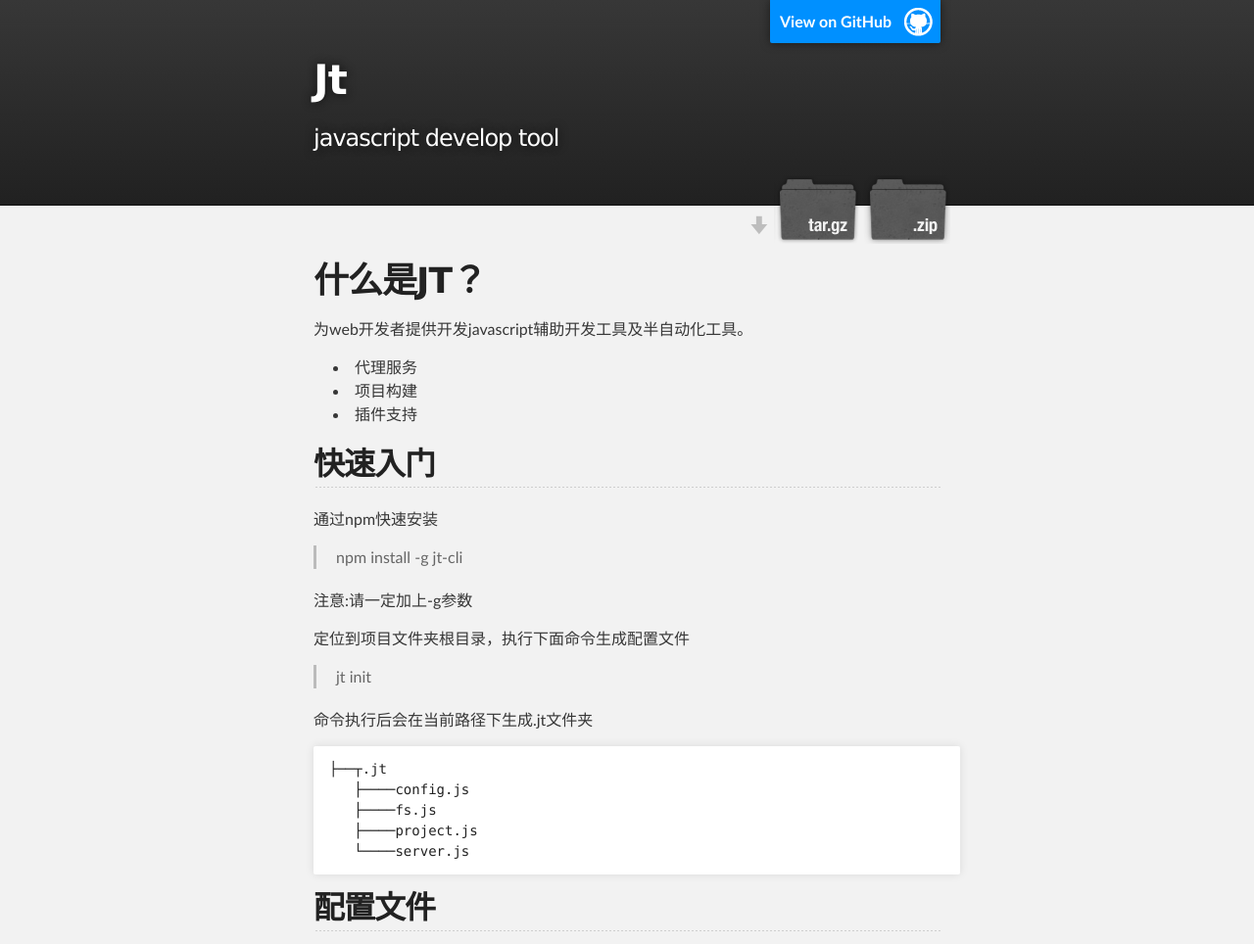
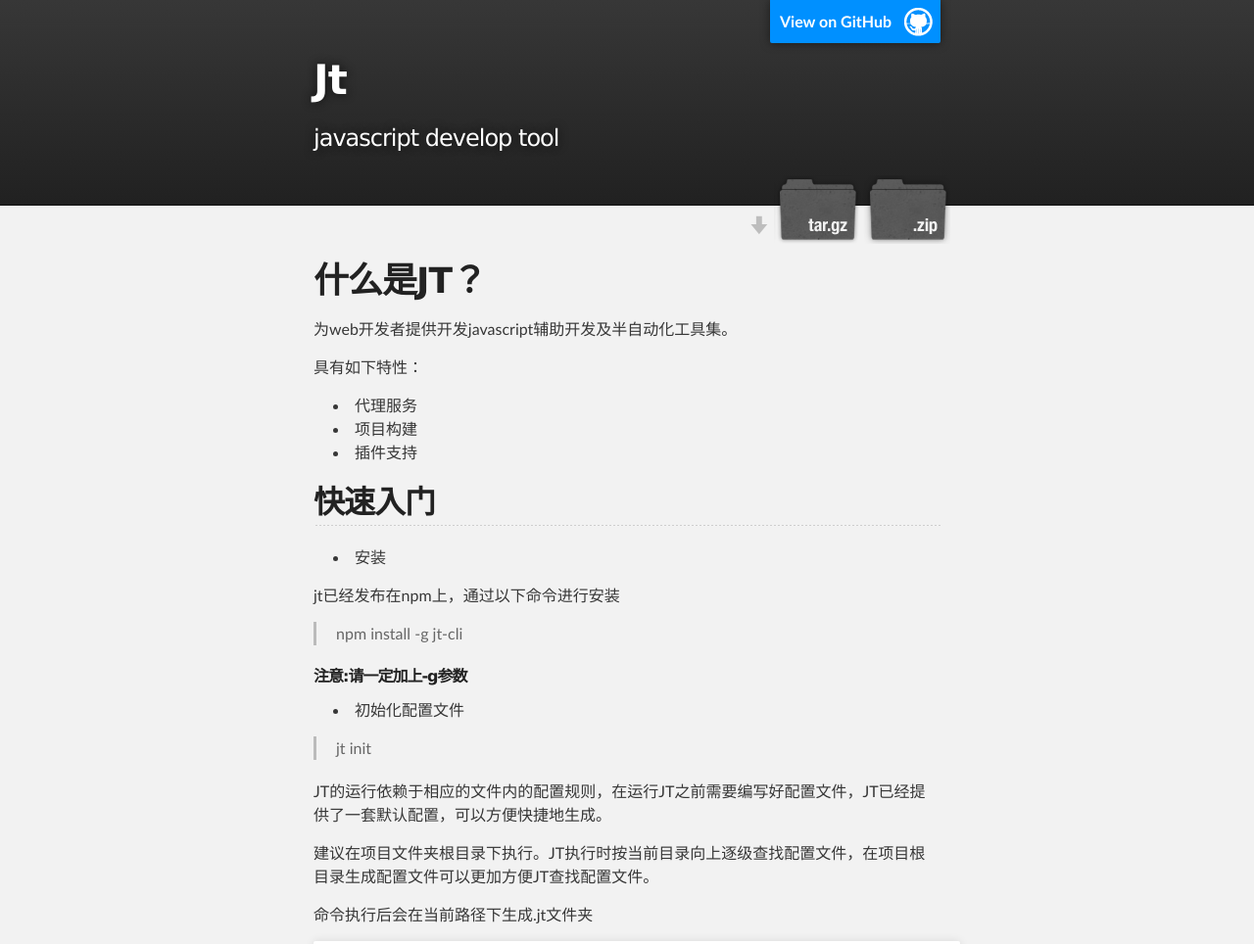
Before and after one commit to wyicwx/jt, a plain HTML site: page index.html in a window 1280 px wide. Shown: the top 964 px of the page at 98% size. Drawn offline with Linux system fonts and the light colour scheme.

```diff
--- a/index.html
+++ b/index.html
@@ -34,7 +34,9 @@
         <h1>
 <a name="%E4%BB%80%E4%B9%88%E6%98%AFjt" class="anchor" href="#%E4%BB%80%E4%B9%88%E6%98%AFjt"><span class="octicon octicon-link"></span></a>什么是JT？</h1>
 
-<p>为web开发者提供开发javascript辅助开发工具及半自动化工具。</p>
+<p>为web开发者提供开发javascript辅助开发及半自动化工具集。</p>
+
+<p>具有如下特性：</p>
 
 <ul>
 <li>代理服务</li>
@@ -43,19 +45,26 @@
 </ul><h2>
 <a name="%E5%BF%AB%E9%80%9F%E5%85%A5%E9%97%A8" class="anchor" href="#%E5%BF%AB%E9%80%9F%E5%85%A5%E9%97%A8"><span class="octicon octicon-link"></span></a>快速入门</h2>
 
-<p>通过npm快速安装</p>
+<ul>
+<li>安装</li>
+</ul><p>jt已经发布在npm上，通过以下命令进行安装</p>
 
 <blockquote>
 <p>npm install -g jt-cli</p>
 </blockquote>
 
-<p>注意:请一定加上-g参数</p>
+<h6>
+<a name="%E6%B3%A8%E6%84%8F%E8%AF%B7%E4%B8%80%E5%AE%9A%E5%8A%A0%E4%B8%8A-g%E5%8F%82%E6%95%B0" class="anchor" href="#%E6%B3%A8%E6%84%8F%E8%AF%B7%E4%B8%80%E5%AE%9A%E5%8A%A0%E4%B8%8A-g%E5%8F%82%E6%95%B0"><span class="octicon octicon-link"></span></a>注意:请一定加上-g参数</h6>
 
-<p>定位到项目文件夹根目录，执行下面命令生成配置文件</p>
-
-<blockquote>
+<ul>
+<li>初始化配置文件</li>
+</ul><blockquote>
 <p>jt init</p>
 </blockquote>
+
+<p>JT的运行依赖于相应的文件内的配置规则，在运行JT之前需要编写好配置文件，JT已经提供了一套默认配置，可以方便快捷地生成。</p>
+
+<p>建议在项目文件夹根目录下执行。JT执行时按当前目录向上逐级查找配置文件，在项目根目录生成配置文件可以更加方便JT查找配置文件。</p>
 
 <p>命令执行后会在当前路径下生成.jt文件夹</p>
 
--- a/params.json
+++ b/params.json
@@ -1 +1 @@
-{"name":"Jt","tagline":"javascript develop tool","body":"什么是JT？\r\n======\r\n为web开发者提供开发javascript辅助开发工具及半自动化工具。\r\n\r\n\r\n* 代理服务\r\n* 项目构建\r\n* 插件支持\r\n\r\n\r\n\r\n## 快速入门\r\n\r\n通过npm快速安装\r\n> npm install -g jt-cli\r\n\r\n注意:请一定加上-g参数\r\n\r\n定位到项目文件夹根目录，执行下面命令生成配置文件\r\n> jt init\r\n\r\n命令执行后会在当前路径下生成.jt文件夹\r\n\r\n\r\n    ├──┬.jt\r\n       ├────config.js\r\n       ├────fs.js\r\n       ├────project.js\r\n       └────server.js\r\n\r\n\r\n\r\n## 配置文件\r\n为何需要\r\n## 扩展开发\r\n所提供的api？\r\n","google":"","note":"Don't delete this file! It's used internally to help with page regeneration."}
+{"name":"Jt","tagline":"javascript develop tool","body":"什么是JT？\r\n======\r\n为web开发者提供开发javascript辅助开发及半自动化工具集。\r\n\r\n具有如下特性：\r\n\r\n* 代理服务\r\n* 项目构建\r\n* 插件支持\r\n\r\n## 快速入门\r\n\r\n+ 安装\r\n\r\njt已经发布在npm上，通过以下命令进行安装\r\n> npm install -g jt-cli\r\n\r\n######注意:请一定加上-g参数\r\n\r\n+ 初始化配置文件\r\n\r\n> jt init\r\n\r\nJT的运行依赖于相应的文件内的配置规则，在运行JT之前需要编写好配置文件，JT已经提供了一套默认配置，可以方便快捷地生成。\r\n\r\n建议在项目文件夹根目录下执行。JT执行时按当前目录向上逐级查找配置文件，在项目根目录生成配置文件可以更加方便JT查找配置文件。\r\n\r\n命令执行后会在当前路径下生成.jt文件夹\r\n\r\n\r\n    ├──┬.jt\r\n       ├────config.js\r\n       ├────fs.js\r\n       ├────project.js\r\n       └────server.js\r\n\r\n## 配置文件\r\n为何需要\r\n## 扩展开发\r\n所提供的api？\r\n","google":"","note":"Don't delete this file! It's used internally to help with page regeneration."}
```
